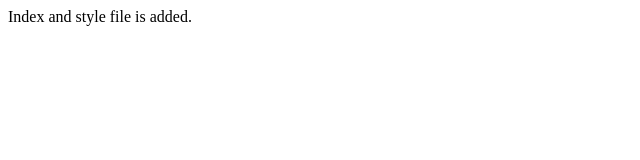
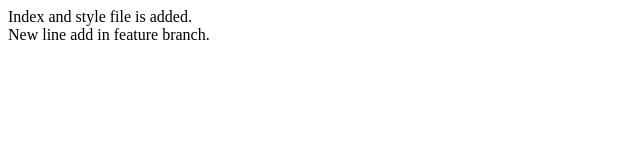
Before and after one commit to BalajiPaskanti/Local_Repo, a plain HTML site: page index.html in a window 1280 px wide. Shown: the whole page, without its empty margins (0-640 px from the left). Drawn offline with Linux system fonts and the light colour scheme.

Commit message:
New line added in the feature branch

```diff
--- a/index.html
+++ b/index.html
@@ -1,3 +1,4 @@
 <p>
-    Index and style file is added.
+    Index and style file is added.<br>
+    New line add in feature branch.
 </p>
```
